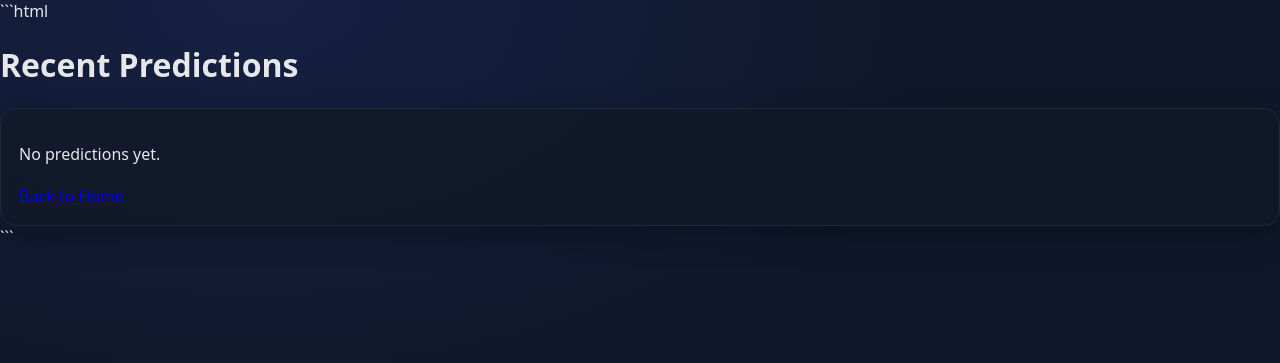
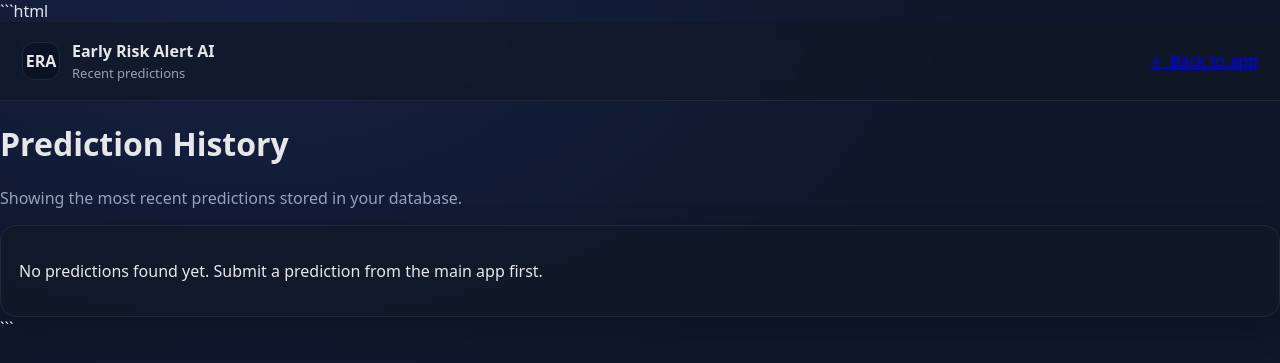
Before and after one commit to ayden611/early-risk-alert-ai, a Flask app: template templates/history.html in a window 1280 px wide. Shown: the top 363 px of the page. Run offline with Flask 3, Linux system fonts and the light colour scheme; the template is opened without the code that fills it, so the values that code supplies are empty; parts of the project's set-up code (start-up, migrations or seed data) failed here and were passed over.

Commit message:
Fix history template to use DB rows

````diff
--- a/templates/history.html
+++ b/templates/history.html
@@ -1,53 +1,75 @@
 ```html
 <!DOCTYPE html>
-<html>
+<html lang="en">
 <head>
-    <title>Prediction History</title>
+  <meta charset="UTF-8" />
+  <meta name="viewport" content="width=device-width, initial-scale=1.0" />
+  <title>Prediction History - Early Risk Alert AI</title>
   <link rel="stylesheet" href="{{ url_for('static', filename='style.css') }}">
 </head>
+
 <body>
+  <div class="page">
+    <header class="topbar">
+      <div class="brand">
+        <div class="logo">ERA</div>
+        <div class="brand-text">
+          <div class="title">Early Risk Alert AI</div>
+          <div class="subtitle">Recent predictions</div>
+        </div>
+      </div>
 
-<div class="container">
+      <nav class="nav">
+        <a class="nav-link" href="{{ url_for('index') }}">← Back to app</a>
+      </nav>
+    </header>
 
-    <h1>Recent Predictions</h1>
-
-    <div class="card">
+    <main class="content">
+      <h1 class="h1">Prediction History</h1>
+      <p class="muted">Showing the most recent predictions stored in your database.</p>
 
       {% if history and history|length > 0 %}
-
-            <table>
+        <div class="table-wrap">
+          <table class="table">
+            <thead>
               <tr>
                 <th>Date</th>
-                    <th>Risk</th>
-                    <th>Confidence</th>
                 <th>Age</th>
                 <th>BMI</th>
+                <th>Exercise</th>
+                <th>Systolic</th>
+                <th>Diastolic</th>
+                <th>Heart Rate</th>
+                <th>Risk Class</th>
+                <th>Probability</th>
+                <th>Confidence</th>
               </tr>
-
+            </thead>
+            <tbody>
               {% for row in history %}
               <tr>
                 <td>{{ row.created_at }}</td>
-                    <td>{{ row.risk_label }}</td>
-                    <td>{{ row.confidence }}%</td>
                 <td>{{ row.age }}</td>
                 <td>{{ row.bmi }}</td>
+                <td>{{ row.exercise_level }}</td>
+                <td>{{ row.systolic_bp }}</td>
+                <td>{{ row.diastolic_bp }}</td>
+                <td>{{ row.heart_rate }}</td>
+                <td>{{ row.risk_label }}</td>
+                <td>{{ row.probability }}%</td>
+                <td>{{ row.confidence }}%</td>
               </tr>
               {% endfor %}
-
+            </tbody>
           </table>
-
+        </div>
       {% else %}
-            <p>No predictions yet.</p>
+        <div class="card empty">
+          <p>No predictions found yet. Submit a prediction from the main app first.</p>
+        </div>
       {% endif %}
-
-        <div style="margin-top: 20px;">
-            <a href="/">Back to Home</a>
+    </main>
   </div>
-
-    </div>
-
-</div>
-
 </body>
 </html>
 ```
````
Lines whose indentation alone changed are shown as unchanged.
